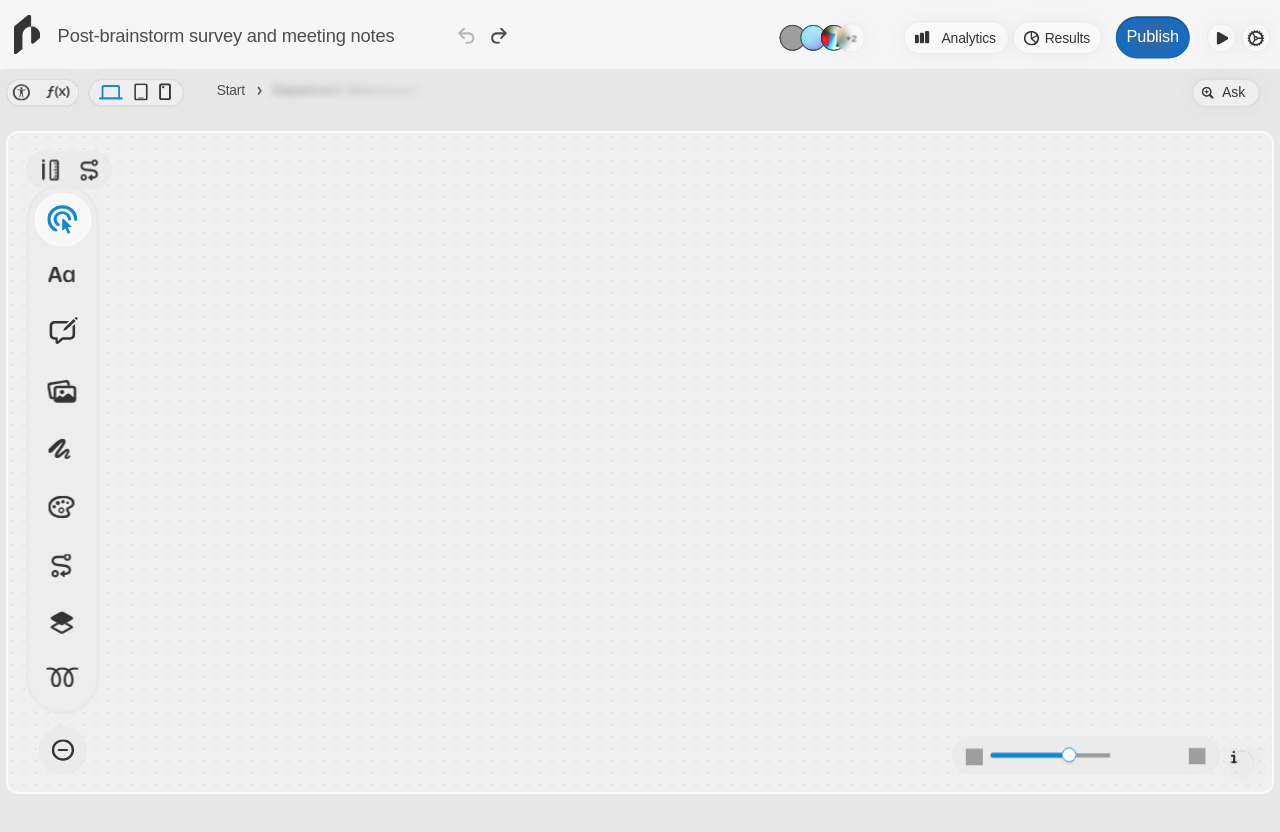
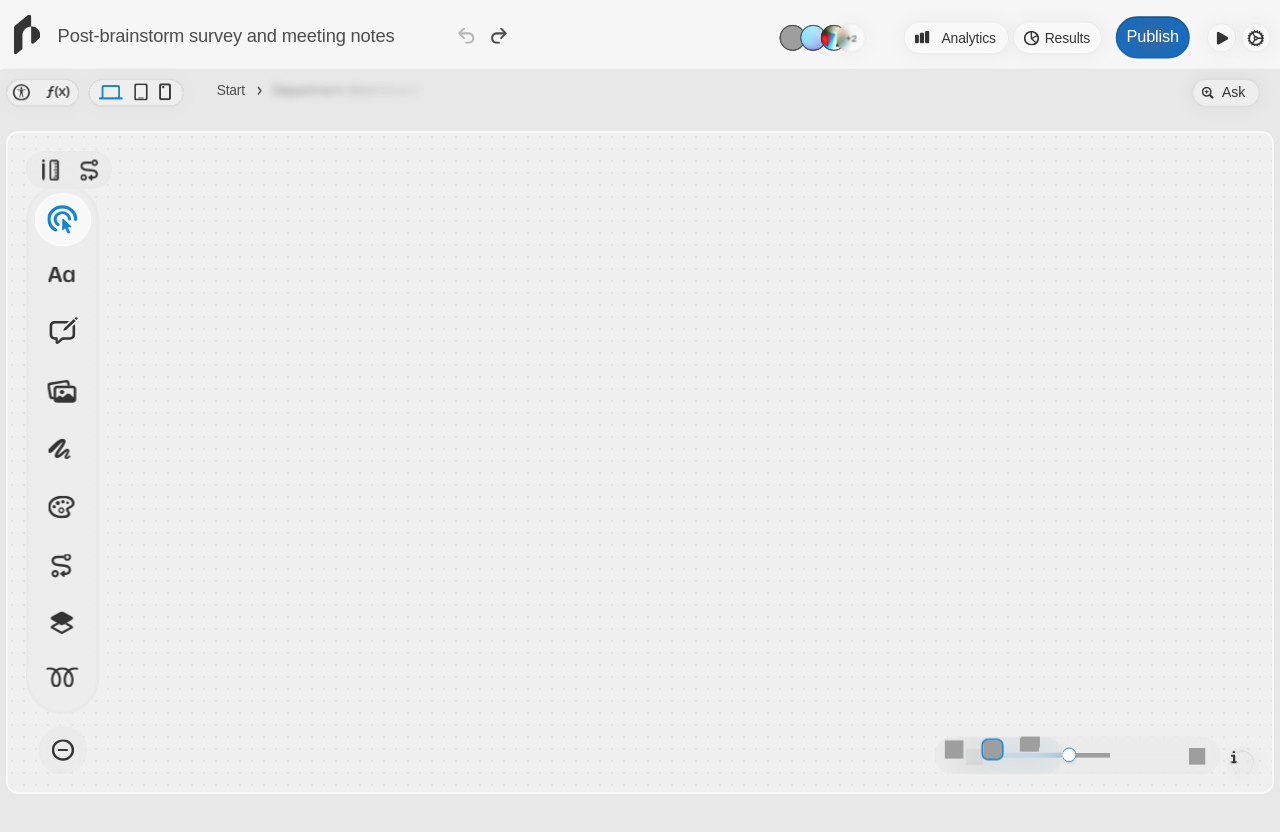
Before and after one commit to SchwenderOne/porticoMVP, a React (Vite) app in the folder web/: page / in a window 1280 px wide. Built offline with nearby package versions, Linux system fonts and the light colour scheme; grey boxes are pictures that could not be loaded.

Commit message:
feat(ui): re-add ViewBar (node 15:95) and position 6px left of ZoomBar; interactive mode selection (square/dots/basic)

```diff
--- a/web/src/App.tsx
+++ b/web/src/App.tsx
@@ -9,6 +9,7 @@ import LeftToolbar from './components/LeftToolbar'
 import Interlink from './components/Interlink'
 import InfoButton from './components/InfoButton'
 import ZoomBar from './components/ZoomBar'
+import ViewBar from './components/ViewBar'
 
 function App() {
   const BASE_WIDTH = 1521
@@ -46,6 +47,9 @@ function App() {
         <div className="absolute" style={{ right: 20 + 28 + 6, bottom: 20, width: 315, height: 44, transform: 'scale(0.85)', transformOrigin: 'bottom right' }}>
           <ZoomBar />
         </div>
+        <div className="absolute" style={{ right: 20 + 28 + 6 + 6 + 151, bottom: 20, width: 151, height: 44, transform: 'scale(0.85)', transformOrigin: 'bottom right' }}>
+          <ViewBar />
+        </div>
       </div>
     </div>
   )
```
